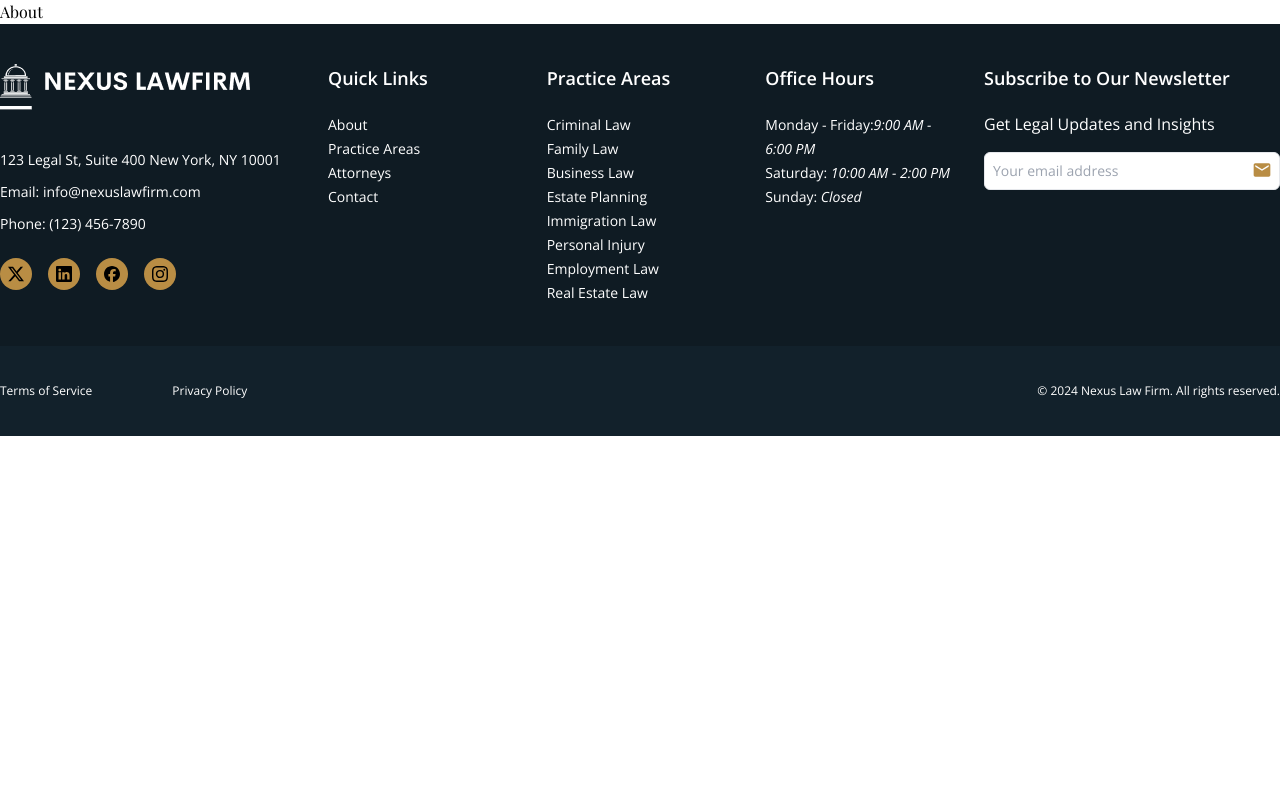
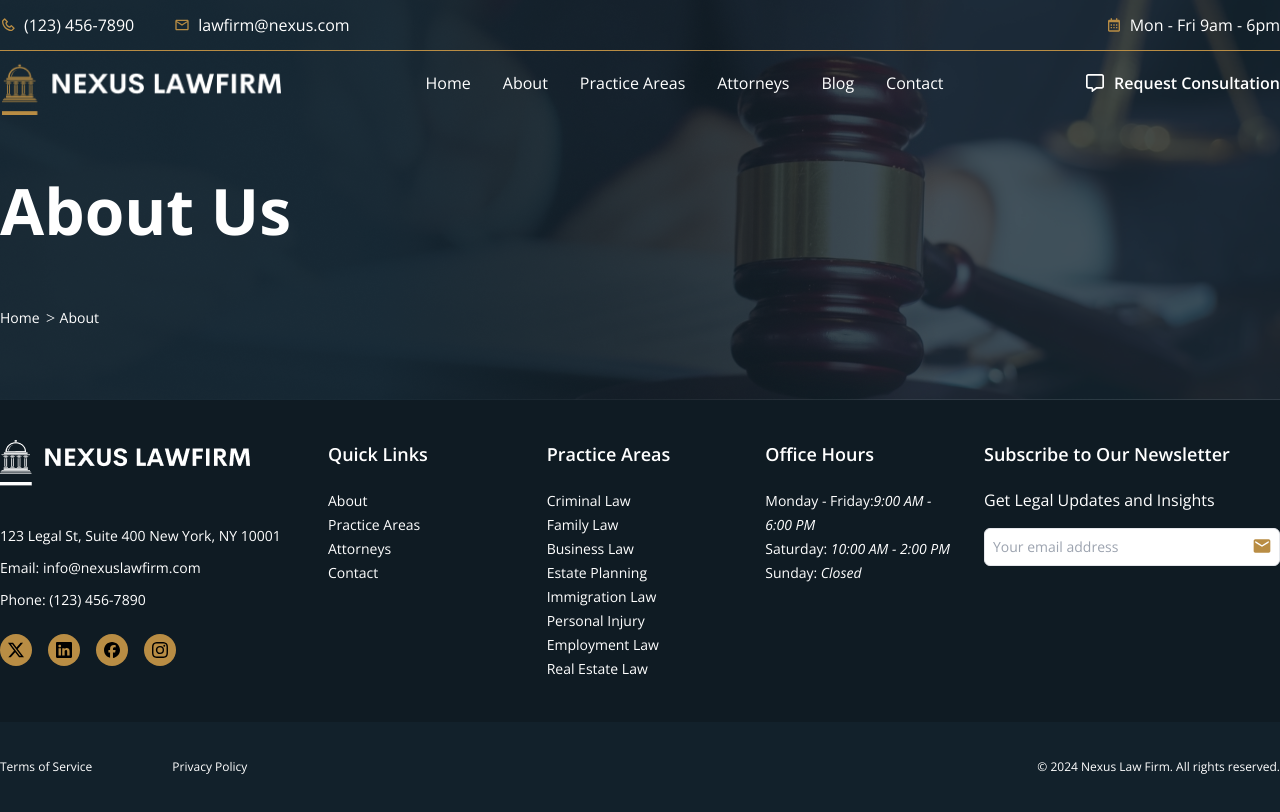
Before and after one commit to mdsajalali/nexus-lawfirm, a React (Vite) app: page /about in a window 1280 px wide. Built offline with nearby package versions, Linux system fonts and the light colour scheme; a web font is replaced by a local one.

Commit message:
add: shared navbar | breadcrumbs

```diff
--- /dev/null
+++ b/src/components/Breadcrumbs.tsx
@@ -0,0 +1,23 @@
+import { PiGreaterThan } from "react-icons/pi";
+import { Link } from "react-router-dom";
+
+interface breadcrumbsProps {
+  bread_text: string;
+  bread_link: string;
+}
+
+const Breadcrumbs = ({ bread_text, bread_link }: breadcrumbsProps) => {
+  return (
+    <div className="flex font-opensans items-center  gap-1">
+      <Link to="/" className="text-[14px]">
+        Home
+      </Link>
+      <PiGreaterThan size={12} />
+      <Link to={`/${bread_link}`} className="text-[14px] capitalize">
+        {bread_text}
+      </Link>
+    </div>
+  );
+};
+
+export default Breadcrumbs;
--- a/src/pages/About/About.tsx
+++ b/src/pages/About/About.tsx
@@ -1,5 +1,12 @@
+import SharedNavbar from "../../shared/SharedNavbar";
+import about_hero from "../../images/about/about_hero.png";
+
 const About = () => {
-  return <div>About</div>;
+  return (
+    <>
+      <SharedNavbar banner={about_hero} title="About Us" bread_text="about" bread_link="about" />
+    </>
+  );
 };
 
 export default About;
--- /dev/null
+++ b/src/shared/SharedNavbar.tsx
@@ -0,0 +1,130 @@
+import { useState } from "react";
+import { FiMenu } from "react-icons/fi";
+import { IoCloseOutline } from "react-icons/io5";
+import { Link, NavLink } from "react-router-dom";
+import logo from "../images/logo.png";
+import Container from "./Container";
+import { FaRegMessage } from "react-icons/fa6";
+import TopNav from "../components/TopNav";
+import navLinks from "../components/navItems";
+import ScheduleConsultationModal from "../components/ScheduleConsultationModal";
+import Breadcrumbs from "../components/Breadcrumbs";
+
+interface NavbarProps {
+  banner: string;
+  title: string;
+  bread_text: string;
+  bread_link: string;
+}
+
+const SharedNavbar = ({
+  banner,
+  title,
+  bread_text,
+  bread_link,
+}: NavbarProps) => {
+  const [click, setClick] = useState(false);
+
+  const [isOpen, setIsOpen] = useState(false);
+
+  const handleClose = () => {
+    setIsOpen(false);
+  };
+
+  return (
+    <div className="relative">
+      <img
+        src={banner}
+        alt="Hero Banner"
+        className="w-full md:h-[400px] h-[200px] object-cover"
+      />
+      <main className="absolute right-0 top-0 z-[9999] w-full   text-white">
+        <TopNav />
+        <Container>
+          <nav className="  flex    items-center justify-between  ">
+            <div>
+              <Link to="/">
+                <img
+                  src={logo}
+                  alt="Logo"
+                  className="lg:w-[283px] h-[64px] w-[180px] object-contain "
+                />
+              </Link>
+            </div>
+            <div className=" hidden md:block">
+              <div className="flex md:gap-3 gap-4 lg:gap-8">
+                {navLinks?.map((data, idx) => (
+                  <div key={idx}>
+                    <li className="list-none">
+                      <NavLink
+                        className="text-[14px] lg:text-[16px] hover:border-b hover:border-secondary font-normal transition-all font-opensans"
+                        to={data.link}
+                      >
+                        {data.label}
+                      </NavLink>
+                    </li>
+                  </div>
+                ))}
+              </div>
+            </div>
+
+            {/* sidebar mobile menu */}
+            <div
+              className={`fixed z-[9999] h-full w-screen  ${
+                click ? "" : "hidden "
+              } right-0 top-0 bg-black/50 backdrop-blur-sm  `}
+            >
+              <div className="hero-mobile-menu-bg absolute left-0 top-0 flex h-screen w-56 flex-col items-center gap-5 p-8 text-white">
+                <IoCloseOutline
+                  size={35}
+                  onClick={() => setClick(false)}
+                  className="-ml-40 -mt-4  mb-5 cursor-pointer  "
+                />
+                {navLinks.map((data, i) => (
+                  <NavLink
+                    onClick={() => setClick(false)}
+                    key={i}
+                    className="w-full   font-bold"
+                    to={data.link}
+                  >
+                    {data.label}
+                  </NavLink>
+                ))}
+                <div className=" md:flex hidden w-full items-center gap-3  ">
+                  <FaRegMessage />
+                  <span className="font-opensans">Request Consultation</span>
+                </div>
+              </div>
+            </div>
+
+            <div
+              onClick={() => setIsOpen(true)}
+              className="hidden md:block cursor-pointer "
+            >
+              <div className="flex items-center gap-2 lg:gap-[10px]   ">
+                <FaRegMessage size={18} />
+                <span className="text-[14px] lg:text-[16px] font-semibold font-opensans">
+                  Request Consultation
+                </span>
+              </div>
+            </div>
+            <ScheduleConsultationModal isOpen={isOpen} onClose={handleClose} />
+            <div
+              onClick={() => setClick(true)}
+              className="block cursor-pointer md:hidden"
+            >
+              <FiMenu size={30} />
+            </div>
+          </nav>
+          <h1 className="text-2xl md:text-[64px] font-opensans font-bold md:py-20 py-10">
+            {title}
+          </h1>
+          {/* Breadcrumbs */}
+          <Breadcrumbs bread_text={bread_text} bread_link={bread_link} />
+        </Container>
+      </main>
+    </div>
+  );
+};
+
+export default SharedNavbar;
```
Also changed, not shown: src/images/about/about_hero.png (added).
